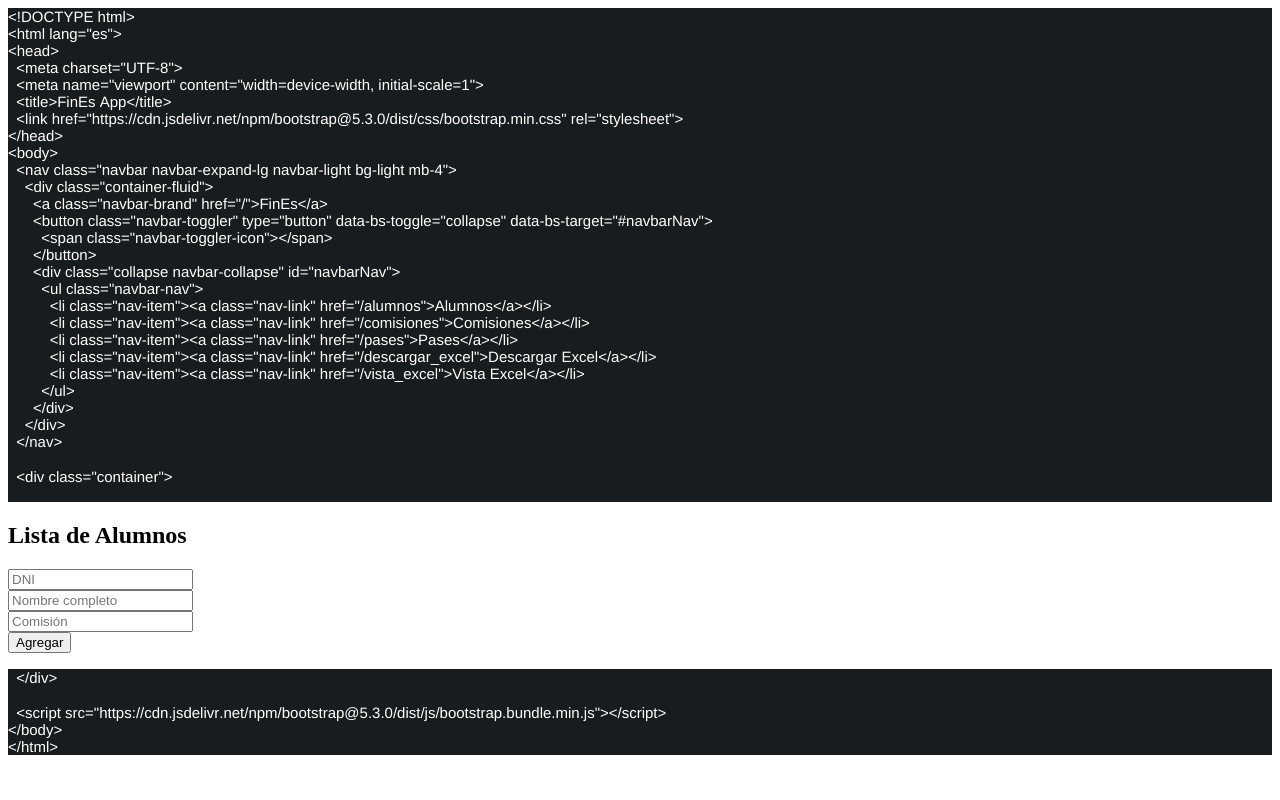
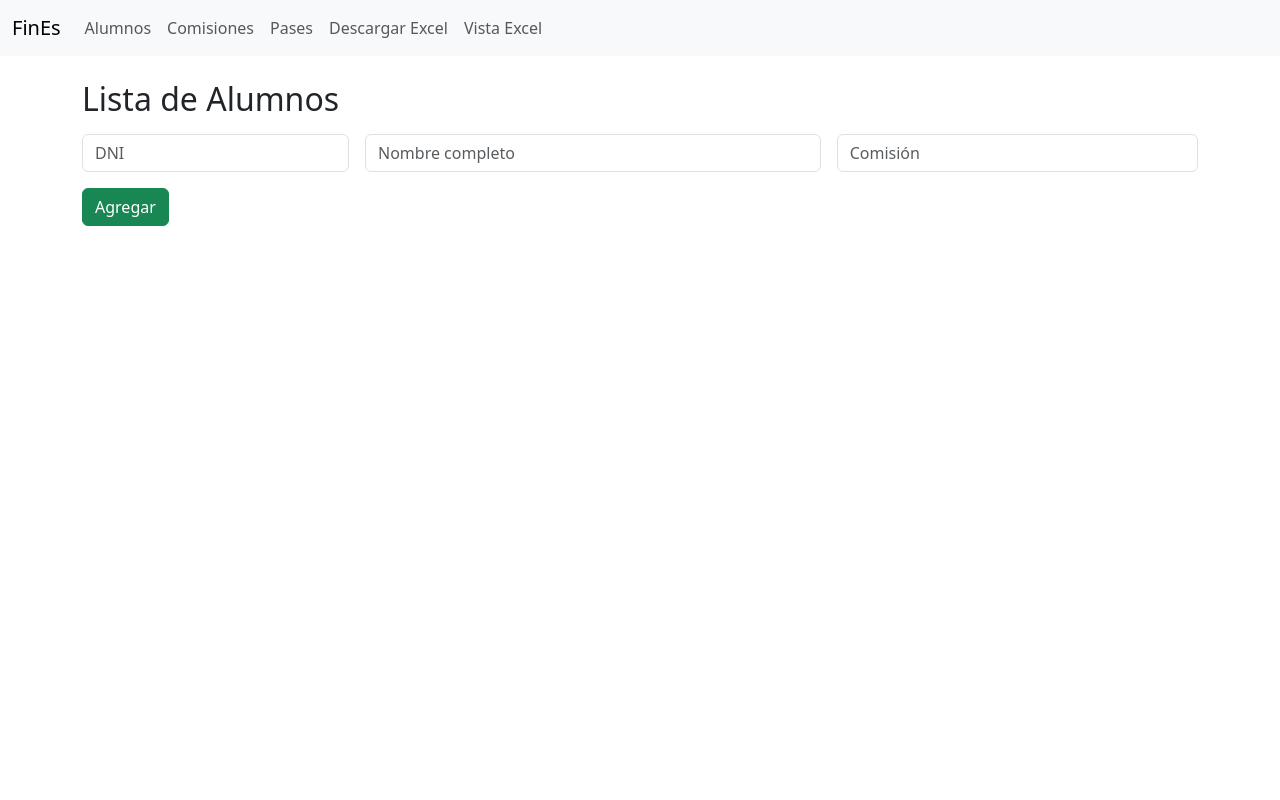
Before and after one commit to Xavo2027/fines-app, a Flask app: page /alumnos in a window 1280 px wide. Run offline with Flask 3, Linux system fonts and the light colour scheme; data that the repository does not hold is empty; some libraries are stand-ins or nearby versions.

Commit message:
Archivos corregidos reemplazados

```diff
--- a/requirements.txt
+++ b/requirements.txt
@@ -2,3 +2,4 @@ flask
 psycopg2-binary
 pandas
 xlsxwriter
+gunicorn
--- a/templates/base.html
+++ b/templates/base.html
@@ -1,51 +1,34 @@
-<!DOCTYPE html PUBLIC "-//W3C//DTD HTML 4.01//EN" "http://www.w3.org/TR/html4/strict.dtd">
-<html>
+<!DOCTYPE html>
+<html lang="es">
 <head>
-  <meta http-equiv="Content-Type" content="text/html; charset=utf-8">
-  <meta http-equiv="Content-Style-Type" content="text/css">
-  <title></title>
-  <meta name="Generator" content="Cocoa HTML Writer">
-  <meta name="CocoaVersion" content="2487">
-  <style type="text/css">
-    p.p1 {margin: 0.0px 0.0px 0.0px 0.0px; font: 15.0px 'Helvetica Neue'; color: #ffffff; -webkit-text-stroke: #ffffff; background-color: #191c1f}
-    p.p2 {margin: 0.0px 0.0px 0.0px 0.0px; font: 15.0px 'Helvetica Neue'; color: #ffffff; -webkit-text-stroke: #ffffff; background-color: #191c1f; min-height: 18.0px}
-    span.s1 {font-kerning: none}
-  </style>
+  <meta charset="UTF-8">
+  <meta name="viewport" content="width=device-width, initial-scale=1">
+  <title>FinEs App</title>
+  <link href="https://cdn.jsdelivr.net/npm/bootstrap@5.3.0/dist/css/bootstrap.min.css" rel="stylesheet">
 </head>
 <body>
-<p class="p1"><span class="s1">&lt;!DOCTYPE html&gt;</span></p>
-<p class="p1"><span class="s1">&lt;html lang="es"&gt;</span></p>
-<p class="p1"><span class="s1">&lt;head&gt;</span></p>
-<p class="p1"><span class="s1"><span class="Apple-converted-space">  </span>&lt;meta charset="UTF-8"&gt;</span></p>
-<p class="p1"><span class="s1"><span class="Apple-converted-space">  </span>&lt;meta name="viewport" content="width=device-width, initial-scale=1"&gt;</span></p>
-<p class="p1"><span class="s1"><span class="Apple-converted-space">  </span>&lt;title&gt;FinEs App&lt;/title&gt;</span></p>
-<p class="p1"><span class="s1"><span class="Apple-converted-space">  </span>&lt;link href="https://cdn.jsdelivr.net/npm/bootstrap@5.3.0/dist/css/bootstrap.min.css" rel="stylesheet"&gt;</span></p>
-<p class="p1"><span class="s1">&lt;/head&gt;</span></p>
-<p class="p1"><span class="s1">&lt;body&gt;</span></p>
-<p class="p1"><span class="s1"><span class="Apple-converted-space">  </span>&lt;nav class="navbar navbar-expand-lg navbar-light bg-light mb-4"&gt;</span></p>
-<p class="p1"><span class="s1"><span class="Apple-converted-space">    </span>&lt;div class="container-fluid"&gt;</span></p>
-<p class="p1"><span class="s1"><span class="Apple-converted-space">      </span>&lt;a class="navbar-brand" href="/"&gt;FinEs&lt;/a&gt;</span></p>
-<p class="p1"><span class="s1"><span class="Apple-converted-space">      </span>&lt;button class="navbar-toggler" type="button" data-bs-toggle="collapse" data-bs-target="#navbarNav"&gt;</span></p>
-<p class="p1"><span class="s1"><span class="Apple-converted-space">        </span>&lt;span class="navbar-toggler-icon"&gt;&lt;/span&gt;</span></p>
-<p class="p1"><span class="s1"><span class="Apple-converted-space">      </span>&lt;/button&gt;</span></p>
-<p class="p1"><span class="s1"><span class="Apple-converted-space">      </span>&lt;div class="collapse navbar-collapse" id="navbarNav"&gt;</span></p>
-<p class="p1"><span class="s1"><span class="Apple-converted-space">        </span>&lt;ul class="navbar-nav"&gt;</span></p>
-<p class="p1"><span class="s1"><span class="Apple-converted-space">          </span>&lt;li class="nav-item"&gt;&lt;a class="nav-link" href="/alumnos"&gt;Alumnos&lt;/a&gt;&lt;/li&gt;</span></p>
-<p class="p1"><span class="s1"><span class="Apple-converted-space">          </span>&lt;li class="nav-item"&gt;&lt;a class="nav-link" href="/comisiones"&gt;Comisiones&lt;/a&gt;&lt;/li&gt;</span></p>
-<p class="p1"><span class="s1"><span class="Apple-converted-space">          </span>&lt;li class="nav-item"&gt;&lt;a class="nav-link" href="/pases"&gt;Pases&lt;/a&gt;&lt;/li&gt;</span></p>
-<p class="p1"><span class="s1"><span class="Apple-converted-space">          </span>&lt;li class="nav-item"&gt;&lt;a class="nav-link" href="/descargar_excel"&gt;Descargar Excel&lt;/a&gt;&lt;/li&gt;</span></p>
-<p class="p1"><span class="s1"><span class="Apple-converted-space">          </span>&lt;li class="nav-item"&gt;&lt;a class="nav-link" href="/vista_excel"&gt;Vista Excel&lt;/a&gt;&lt;/li&gt;</span></p>
-<p class="p1"><span class="s1"><span class="Apple-converted-space">        </span>&lt;/ul&gt;</span></p>
-<p class="p1"><span class="s1"><span class="Apple-converted-space">      </span>&lt;/div&gt;</span></p>
-<p class="p1"><span class="s1"><span class="Apple-converted-space">    </span>&lt;/div&gt;</span></p>
-<p class="p1"><span class="s1"><span class="Apple-converted-space">  </span>&lt;/nav&gt;</span></p>
-<p class="p2"><span class="s1"></span><br></p>
-<p class="p1"><span class="s1"><span class="Apple-converted-space">  </span>&lt;div class="container"&gt;</span></p>
-<p class="p1"><span class="s1"><span class="Apple-converted-space">    </span>{% block content %}{% endblock %}</span></p>
-<p class="p1"><span class="s1"><span class="Apple-converted-space">  </span>&lt;/div&gt;</span></p>
-<p class="p2"><span class="s1"></span><br></p>
-<p class="p1"><span class="s1"><span class="Apple-converted-space">  </span>&lt;script src="https://cdn.jsdelivr.net/npm/bootstrap@5.3.0/dist/js/bootstrap.bundle.min.js"&gt;&lt;/script&gt;</span></p>
-<p class="p1"><span class="s1">&lt;/body&gt;</span></p>
-<p class="p1"><span class="s1">&lt;/html&gt;</span></p>
+  <nav class="navbar navbar-expand-lg navbar-light bg-light mb-4">
+    <div class="container-fluid">
+      <a class="navbar-brand" href="/">FinEs</a>
+      <button class="navbar-toggler" type="button" data-bs-toggle="collapse" data-bs-target="#navbarNav">
+        <span class="navbar-toggler-icon"></span>
+      </button>
+      <div class="collapse navbar-collapse" id="navbarNav">
+        <ul class="navbar-nav">
+          <li class="nav-item"><a class="nav-link" href="/alumnos">Alumnos</a></li>
+          <li class="nav-item"><a class="nav-link" href="/comisiones">Comisiones</a></li>
+          <li class="nav-item"><a class="nav-link" href="/pases">Pases</a></li>
+          <li class="nav-item"><a class="nav-link" href="/descargar_excel">Descargar Excel</a></li>
+          <li class="nav-item"><a class="nav-link" href="/vista_excel">Vista Excel</a></li>
+        </ul>
+      </div>
+    </div>
+  </nav>
+
+  <div class="container">
+    {% block content %}{% endblock %}
+  </div>
+
+  <script src="https://cdn.jsdelivr.net/npm/bootstrap@5.3.0/dist/js/bootstrap.bundle.min.js"></script>
 </body>
 </html>
```
Also changed, not shown: 1 other file.
